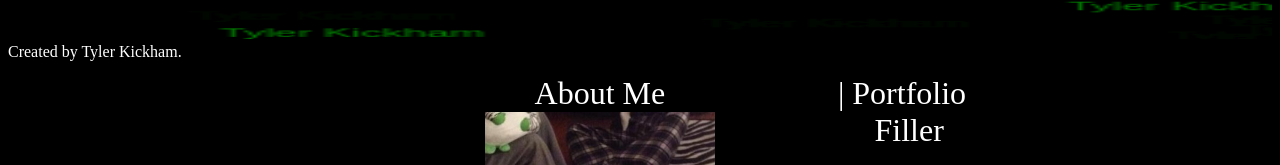
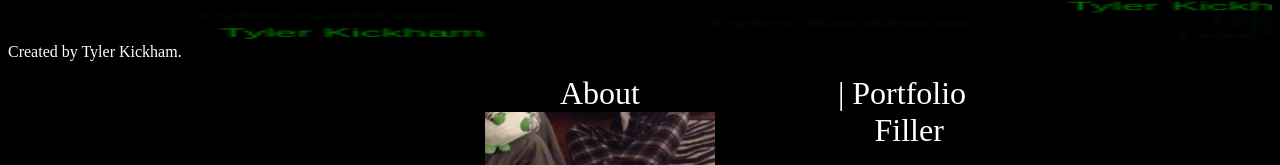
Before and after one commit to tkicks/tkicks.github.io, a plain HTML site: page index.html in a window 1280 px wide. Shown: the part 129-294 px from the top of the page. Drawn offline with nearby package versions, Linux system fonts and the light colour scheme.

Commit message:
Update index.html

```diff
--- a/index.html
+++ b/index.html
@@ -22,7 +22,7 @@
 				<nav>
 					<ul>
 						<li>
-							<a id="about" href="#about">About Me</a>
+							<a id="about" href="#about">About</a>
 							<br />
 							<a href="#about">
 								<img id="about_me" src="img/me.jpg">
```
